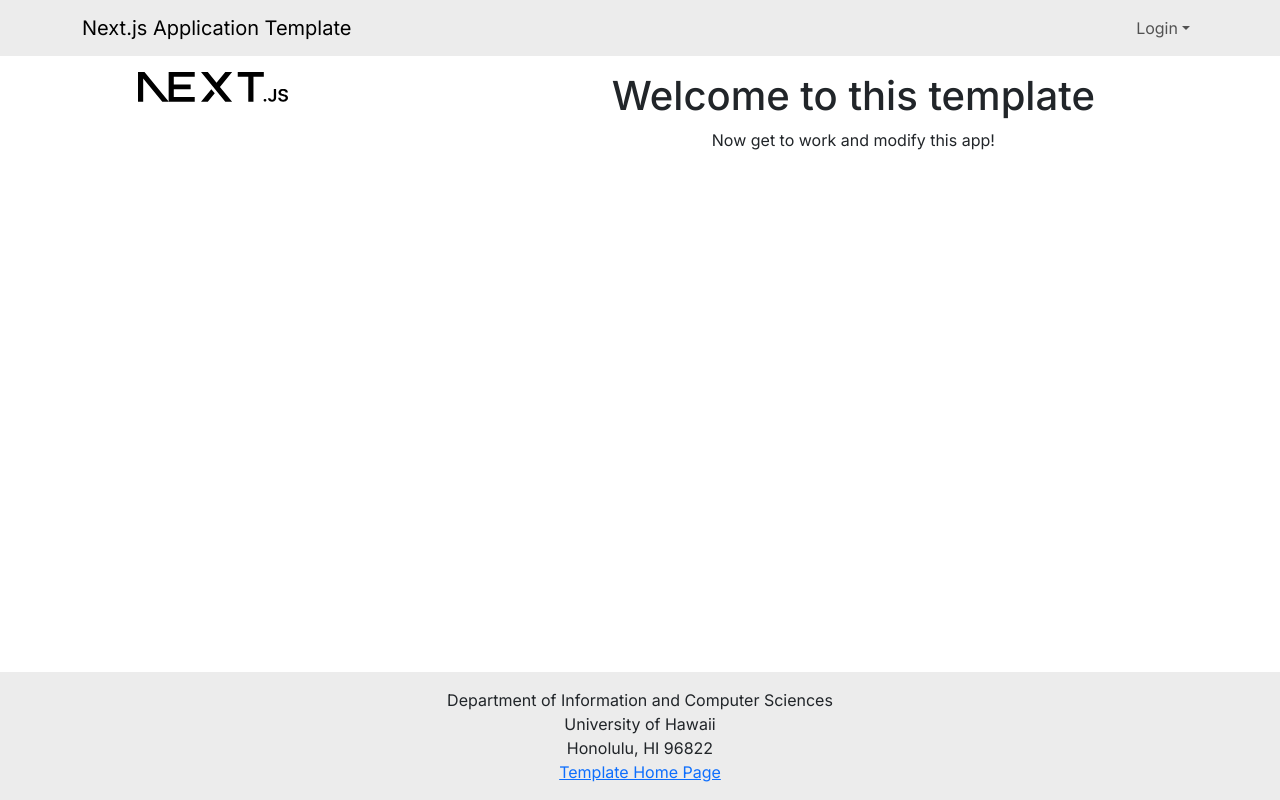
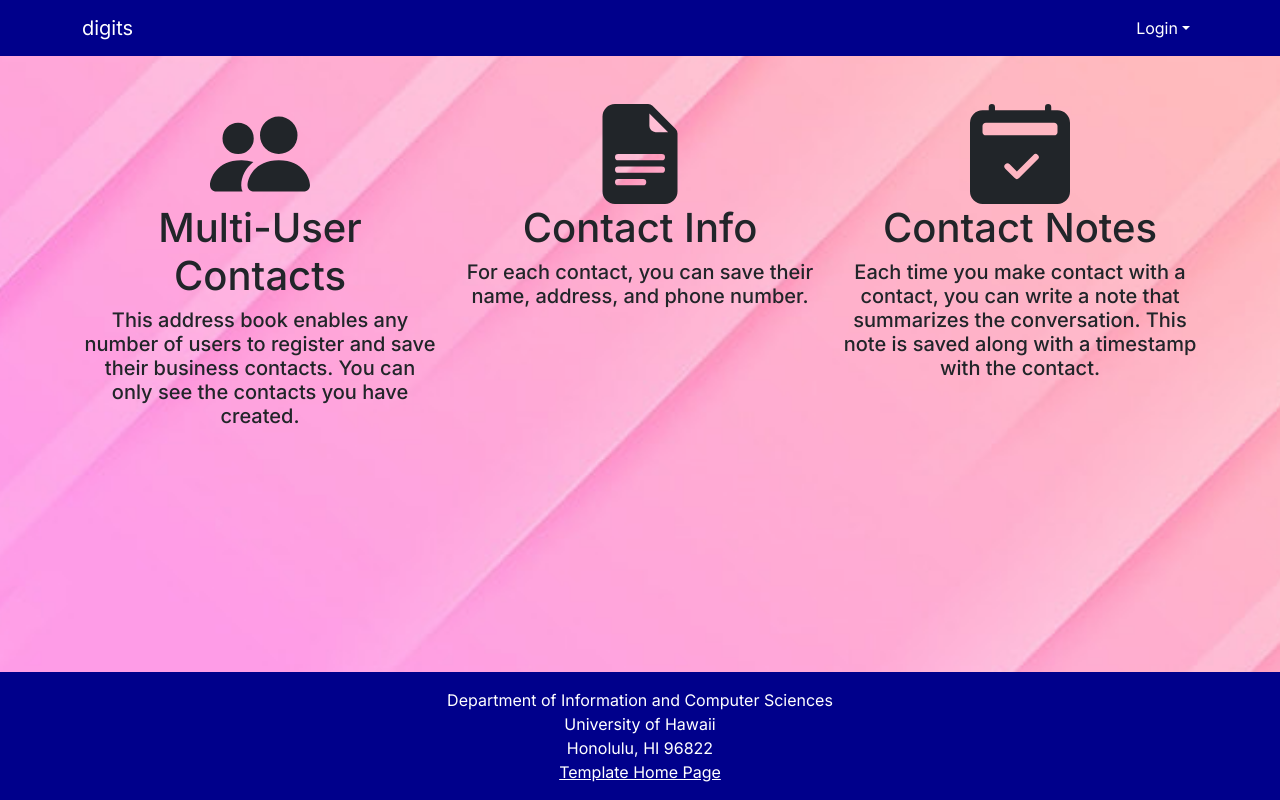
Before and after one commit to kayleebm/digits, a Next.js app: page / in a window 1280 px wide. Built offline with nearby package versions, Linux system fonts and the light colour scheme; no server answers.

Commit message:
landing page mockup finished in 25 minutes.

```diff
--- a/package.json
+++ b/package.json
@@ -24,7 +24,7 @@
     "next-auth": "^4.24.7",
     "react": "^18",
     "react-bootstrap": "^2.10.4",
-    "react-bootstrap-icons": "^1.11.4",
+    "react-bootstrap-icons": "^1.11.6",
     "react-dom": "^18",
     "react-hook-form": "^7.52.0",
     "sweetalert": "^2.1.2",
--- a/src/app/globals.css
+++ b/src/app/globals.css
@@ -1,14 +1,50 @@
+:root {
+  --nat-navbar-bg: rgb(0, 0, 139); /* Dark blue or customize as needed */
+  --nat-navbar-bg-rgb: 0, 0, 139;
+  --nat-navbar-text-color: white;
+  --nat-navbar-highlight-text: khaki;
+}
+
 html,
 body {
   --bs-light-rgb: 236, 236, 236;
+
+  /* Override Bootstrap dark theme colors with custom variables */
+  --bs-dark: var(--nat-navbar-bg);
+  --bs-dark-rgb: var(--nat-navbar-bg-rgb);
+
   box-sizing: border-box;
   height: 100%;
   padding: 0;
   margin: 0;
+
+  background: url('/background.jpg') no-repeat center center fixed;
+  background-size: cover;
 }
+
 .wrapper {
   box-sizing: border-box;
   min-height: 100%;
   display: flex;
   flex-direction: column;
 }
+
+/* Footer text color */
+footer,
+footer a {
+  color: var(--nat-navbar-text-color);
+}
+
+/* Override Bootstrap navbar colors */
+body .navbar {
+  --bs-navbar-active-color: var(--nat-navbar-highlight-text);
+  --bs-navbar-brand-color: var(--nat-navbar-text-color);
+  --bs-navbar-brand-hover-color: var(--nat-navbar-highlight-text);
+  --bs-navbar-color: var(--nat-navbar-text-color);
+  --bs-navbar-hover-color: var(--nat-navbar-highlight-text);
+}
+
+/* Dropdown text inside dark navbar */
+.bg-dark a.dropdown-item {
+  color: var(--nat-navbar-bg);
+}
--- a/src/app/layout.tsx
+++ b/src/app/layout.tsx
@@ -9,7 +9,7 @@ import Providers from './providers';
 const inter = Inter({ subsets: ['latin'] });
 
 export const metadata: Metadata = {
-  title: 'Next.js Application Template',
+  title: 'digits',
   description: 'Generated by ics-software-engineering.github.io',
 };
 
--- a/src/app/page.tsx
+++ b/src/app/page.tsx
@@ -1,17 +1,35 @@
-import { Col, Container, Image, Row } from 'react-bootstrap';
+import { Col, Container, Row } from 'react-bootstrap';
+import { PeopleFill, FileEarmarkTextFill, Calendar2CheckFill } from 'react-bootstrap-icons';
 
 /** The Home page. */
 const Home = () => (
   <main>
-    <Container id="landing-page" fluid className="py-3">
-      <Row className="align-middle text-center">
-        <Col xs={4}>
-          <Image src="next.svg" width="150px" alt="" />
+    <Container id="landing-page" className="py-5">
+      <Row className="text-center">
+        <Col>
+          <PeopleFill size={100} />
+          <h1>Multi-User Contacts</h1>
+          <h5>
+            This address book enables any number of users to register and save their business contacts.
+            You can only see the contacts you have created.
+          </h5>
         </Col>
 
-        <Col xs={8} className="d-flex flex-column justify-content-center">
-          <h1>Welcome to this template</h1>
-          <p>Now get to work and modify this app!</p>
+        <Col>
+          <FileEarmarkTextFill size={100} />
+          <h1>Contact Info</h1>
+          <h5>
+            For each contact, you can save their name, address, and phone number.
+          </h5>
+        </Col>
+
+        <Col>
+          <Calendar2CheckFill size={100} />
+          <h1>Contact Notes</h1>
+          <h5>
+            Each time you make contact with a contact, you can write a note that summarizes the conversation.
+            This note is saved along with a timestamp with the contact.
+          </h5>
         </Col>
       </Row>
     </Container>
--- a/src/components/Footer.tsx
+++ b/src/components/Footer.tsx
@@ -2,7 +2,7 @@ import { Col, Container } from 'react-bootstrap';
 
 /** The Footer appears at the bottom of every page. Rendered by the App Layout component. */
 const Footer = () => (
-  <footer className="mt-auto py-3 bg-light">
+  <footer className="mt-auto py-3 bg-dark">
     <Container>
       <Col className="text-center">
         Department of Information and Computer Sciences
--- a/src/components/Navbar.tsx
+++ b/src/components/Navbar.tsx
@@ -14,9 +14,9 @@ const NavBar: React.FC = () => {
   const role = userWithRole?.randomKey;
   const pathName = usePathname();
   return (
-    <Navbar bg="light" expand="lg">
+    <Navbar bg="dark" expand="lg">
       <Container>
-        <Navbar.Brand href="/">Next.js Application Template</Navbar.Brand>
+        <Navbar.Brand href="/">digits</Navbar.Brand>
         <Navbar.Toggle aria-controls="basic-navbar-nav" />
         <Navbar.Collapse id="basic-navbar-nav">
           <Nav className="me-auto justify-content-start">
```
Also changed, not shown: public/background.jpg (added), 1 other file (tests, documents, lock files or other folders).
